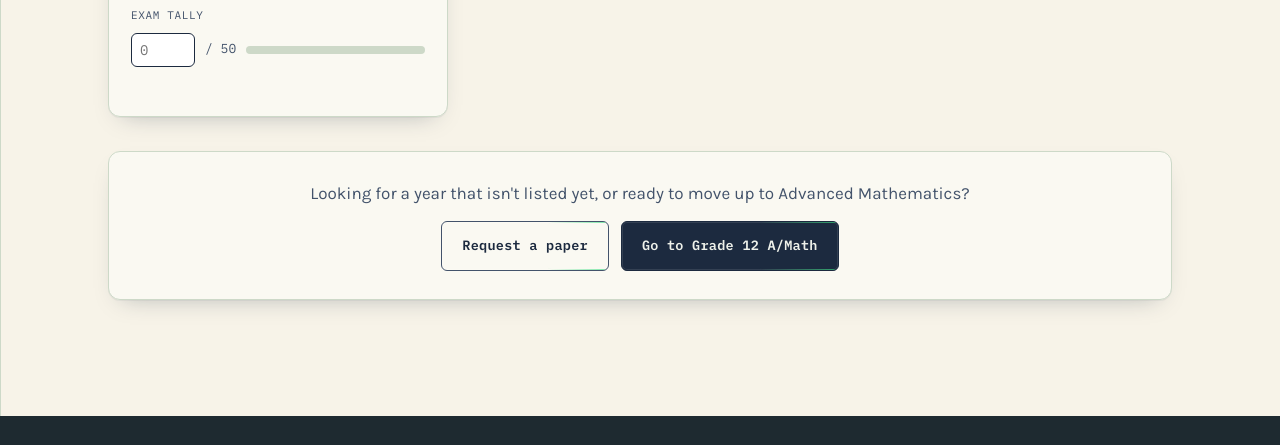
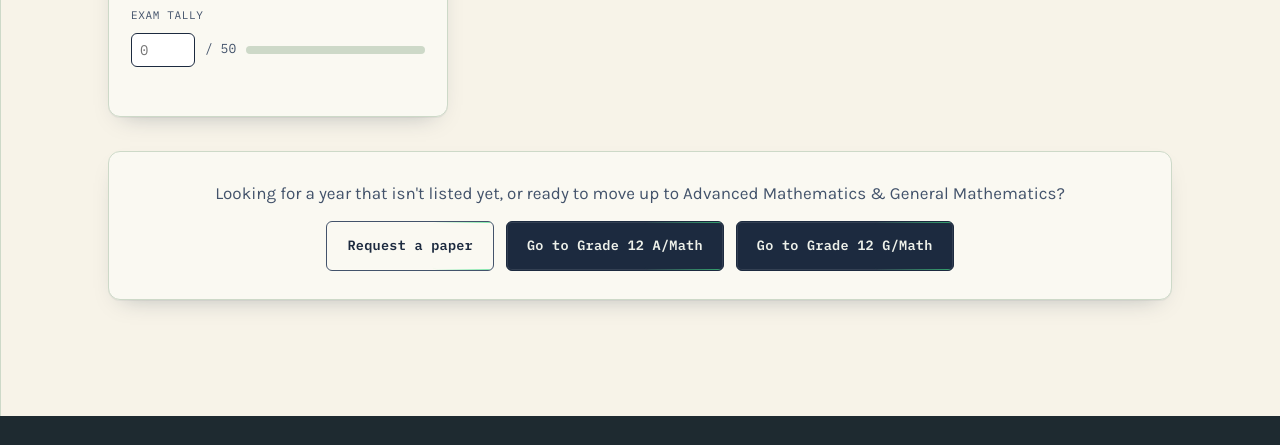
Before and after one commit to simplelearner42/123, a website: page gr10.html in a window 1280 px wide. Shown: the part 2520-2965 px from the top of the page. Drawn offline with Linux system fonts and the light colour scheme.

Commit message:
Update gr10.html

```diff
--- a/gr10.html
+++ b/gr10.html
@@ -547,10 +547,11 @@
 				</div>
 
 				<div class="paper-card center" style="margin-top:34px; padding:28px;">
-					<p style="margin-bottom:14px;">Looking for a year that isn't listed yet, or ready to move up to Advanced Mathematics?</p>
+					<p style="margin-bottom:14px;">Looking for a year that isn't listed yet, or ready to move up to Advanced Mathematics & General Mathematics?</p>
 					<div style="display:flex; gap:12px; justify-content:center; flex-wrap:wrap;">
 						<a class="btn btn-ghost" href="contact.html">Request a paper</a>
 						<a class="btn btn-primary" href="gr12.html">Go to Grade 12 A/Math</a>
+						<a class="btn btn-primary" href="gr12.html">Go to Grade 12 G/Math</a>
 					</div>
 				</div>
 			</section>
```
